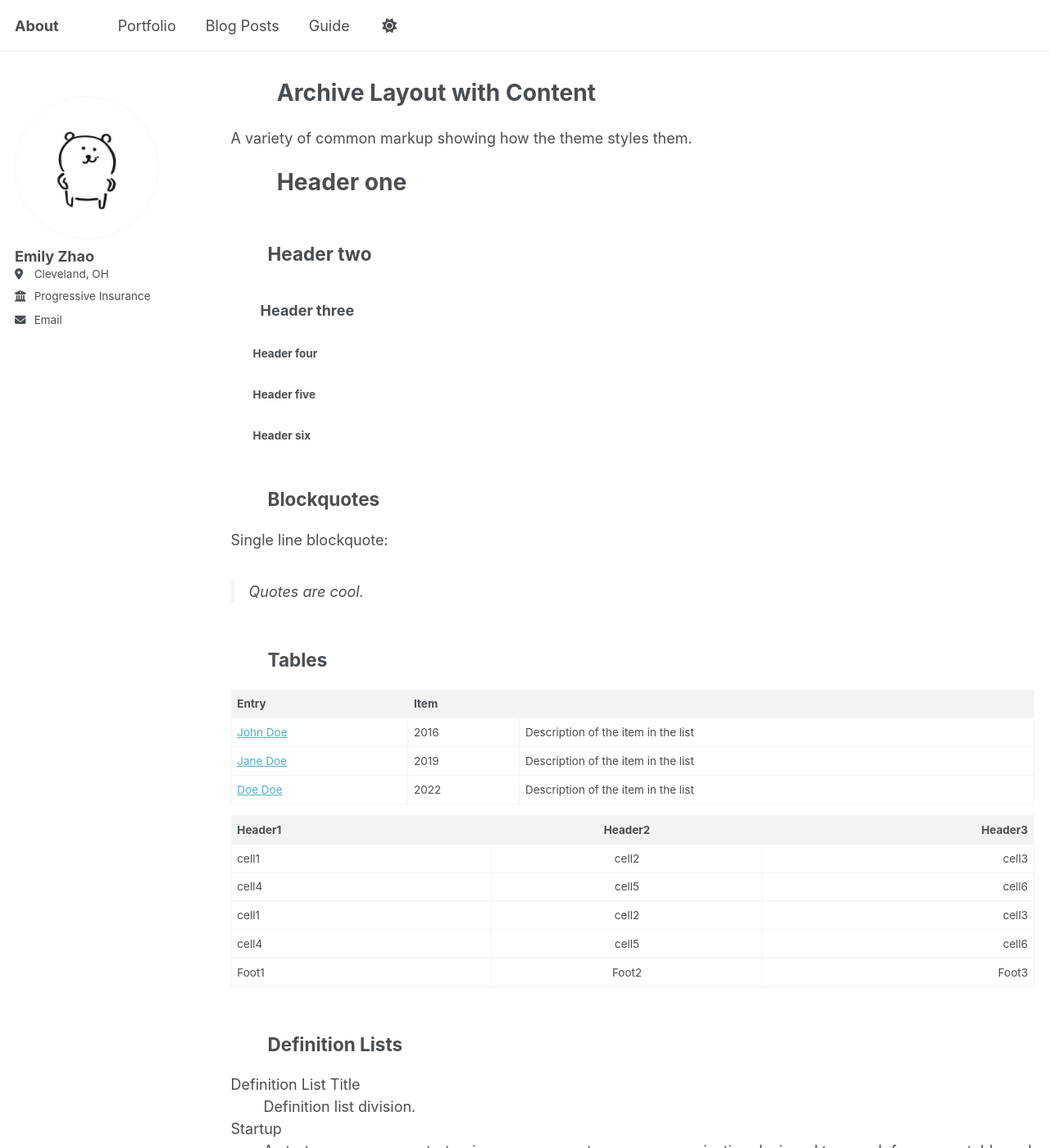
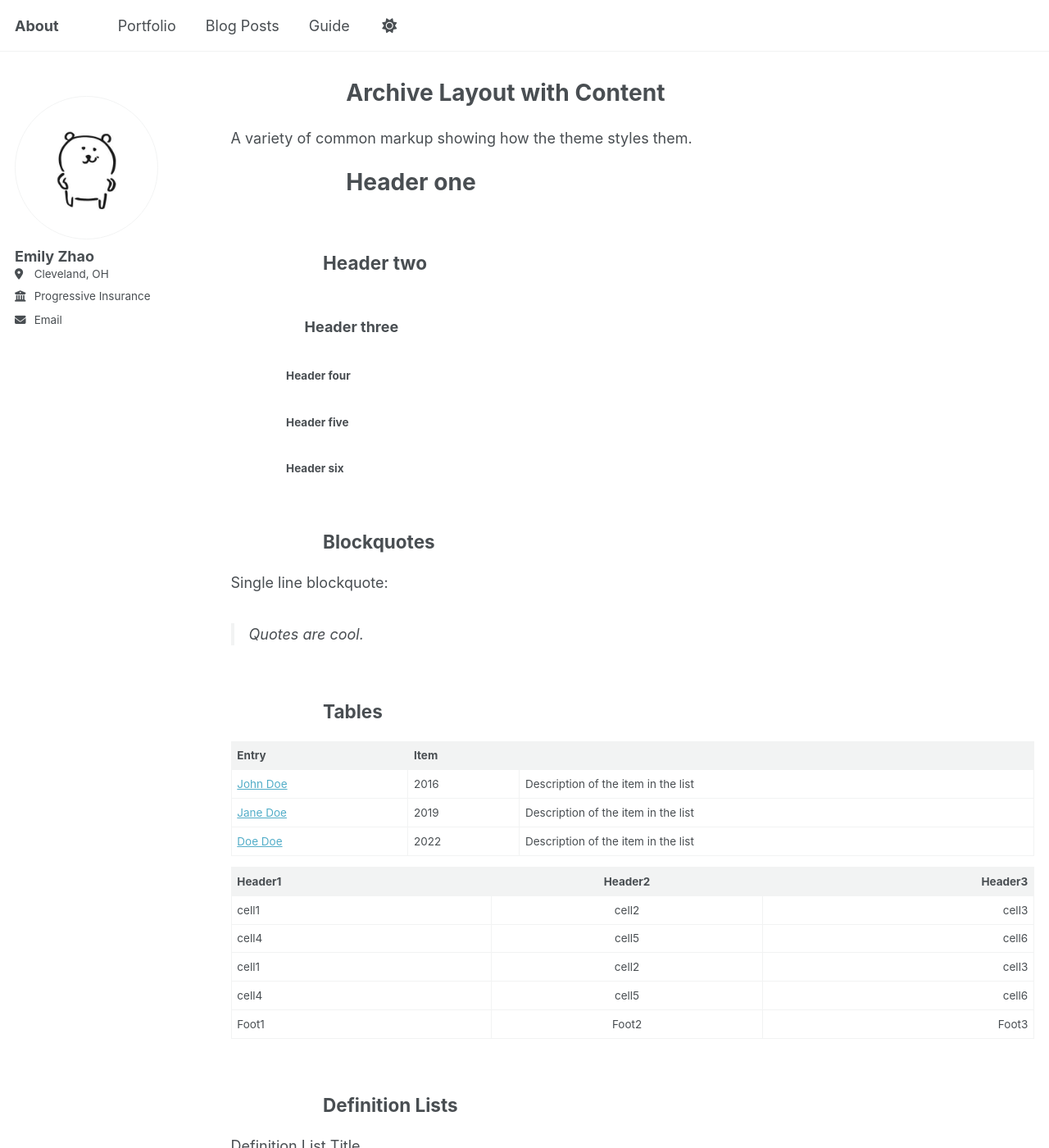
Before and after one commit to emily-zhao/emily-zhao.github.io, a Jekyll site: the page built from _pages/archive-layout-with-content.md, in a window 1280 px wide and 1400 px high. Shown: the whole window at 82% size. Built offline with Jekyll 4.4.1, drawn with Linux system fonts in a browser that asks for light colours; a script bundle is joined from its source files by our own code; library files that are not in the unit come from our copies.

Commit message:
update margins

```diff
--- a/_sass/layout/_base.scss
+++ b/_sass/layout/_base.scss
@@ -25,7 +25,7 @@ body {
 }
 
 h1, h2, h3, h4, h5, h6 {
-  margin: 2.5em 0 1em 2em;
+  margin: 3em 0 1em 5em;
   line-height: 1.2;
   font-family: $header-font-family;
   font-weight: bold;
```
